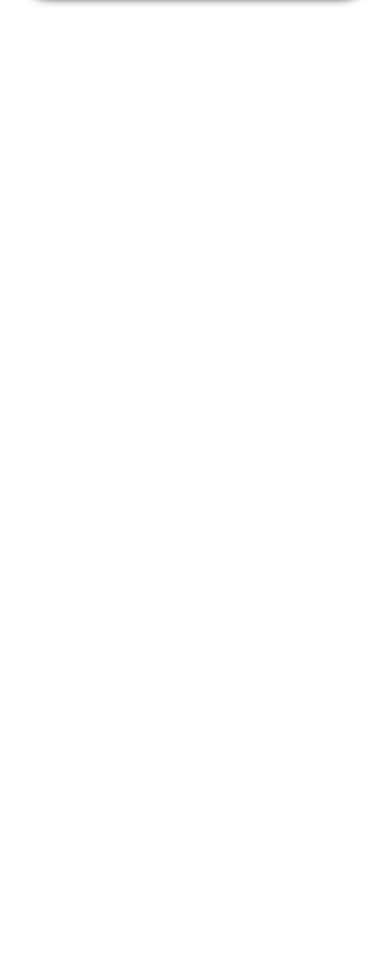
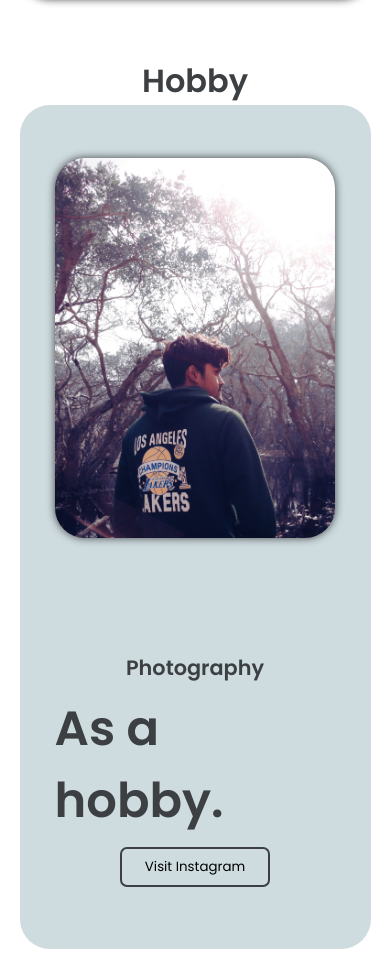
Before and after one commit to OINDIL/official-portfolio, a React (Create React App) app: page / in a window 390 px wide. Shown: the part 2662-3629 px from the top of the page. Before the commit the page ends 2701 px from the top, so only its background shows below. Built offline with nearby package versions, Linux system fonts and the light colour scheme; the HTML template or start-up script is replaced by a standard one.

Commit message:
added hobby section and made it responsive

```diff
--- a/src/App.js
+++ b/src/App.js
@@ -3,6 +3,7 @@ import Navbar from './Components/Navbar'
 import Homepage from './Components/Homepage'
 import About from './Components/About'
 import Projects from './Components/Projects'
+import Hobby from './Components/Hobby'
 
 function App() {
   return (
@@ -11,6 +12,7 @@ function App() {
       <Homepage/>
       <About/>
       <Projects/>
+      <Hobby/>
     </>
   )
 }
--- /dev/null
+++ b/src/Components/Hobby.js
@@ -0,0 +1,27 @@
+import './css/Hobby.css'
+import React from 'react'
+import hobbyImage from './Images/hobby-section-pic.jpg'
+
+function Hobby() {
+  return (
+    <>
+        <div className="hobby-section">
+            <p>Hobby</p>
+            <div className="hobby-main">
+                <div className="hobby-img">
+                    <img src={hobbyImage} alt="" />
+                </div>
+                <div className="hobby-desc">
+                    <p>Photography</p>
+                    <p>As a hobby.</p>
+                    <div className="hobby-btn">
+                        <a href="#link"><button>Visit Instagram</button></a>
+                    </div>
+                </div>
+            </div>
+        </div>
+    </>
+  )
+}
+
+export default Hobby
--- /dev/null
+++ b/src/Components/css/Hobby.css
@@ -0,0 +1,88 @@
+.hobby-section{
+    height: 100vh;
+    display: flex;
+    flex-direction: column;
+    justify-content: center;
+    align-items: center;
+}
+.hobby-section > p{
+    color: #3c4043;
+    font-size: 2em;
+}
+.hobby-main{
+    background-color: #cedbdf;
+    display: flex;
+    align-items: center;
+    justify-content: space-around;
+    position: relative;
+    height: 85vh;
+    width: 90vw;
+    border-radius: 30px;
+}
+.hobby-img{
+    /* background-color: #3c4043; */
+    filter: drop-shadow(0 0 0.25rem #3c4043);
+    height: 80%;
+    width: 40%;
+}
+.hobby-img img{
+    height: 100%;
+    width: 100%;
+    object-fit: cover;
+    border-radius: 30px;
+}
+.hobby-desc{
+    display: flex;
+    justify-content: center;
+    flex-direction: column;
+    align-items: center;
+    gap: 10px;
+    /* background-color: antiquewhite; */
+    height: 80%;
+    width: 40%;
+    color: #3c4043;
+}
+.hobby-desc > p:nth-child(2){
+    font-size: 3em;
+}
+.hobby-btn{
+    display: flex;
+    align-items: center;
+    justify-content: center;
+}
+.hobby-btn button{
+    background-color: #cedbdf;
+    height: 40px;
+    width: 150px;
+    border: 2px solid #3c4043;
+    border-radius: 7px;
+    transition: all 0.2s ease;
+}
+.hobby-btn button:hover{
+    color: white;
+    background-color: #3c4043;
+}
+
+@media(max-width:790px){
+    .hobby-section{
+        height: 110vh;
+    }
+    .hobby-main{
+        height: 100vh;
+        flex-direction: column;
+    }
+    .hobby-img{
+        width: 80%;
+        height: 40%;
+    }
+    .hobby-desc{
+        height: 30%;
+        width: 80%;
+    }
+}
+@media(max-width:480px){
+    .hobby-img{
+        width: 80%;
+        height: 45%;
+    }
+}
```
Also changed, not shown: src/Components/Images/hobby-section-pic.jpg (added).
